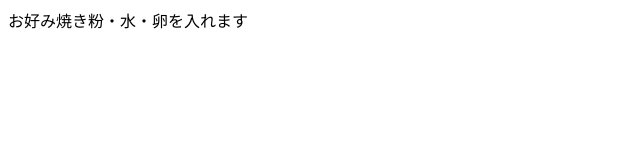
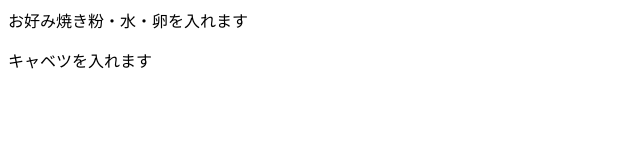
Before and after one commit to e2waka/test_repository, a plain HTML site: page index.html in a window 1280 px wide. Shown: the whole page, without its empty margins (0-640 px from the left). Drawn offline with Linux system fonts and the light colour scheme.

Commit message:
具材を追加

```diff
--- a/index.html
+++ b/index.html
@@ -1 +1,2 @@
  <p>お好み焼き粉・水・卵を入れます</p>
+ <p>キャベツを入れます</p>
```
